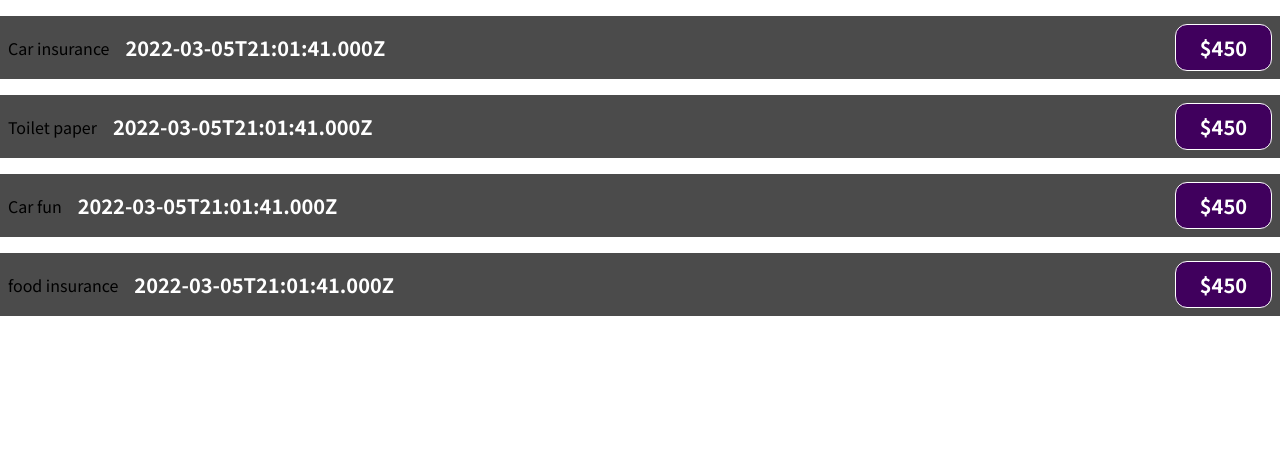
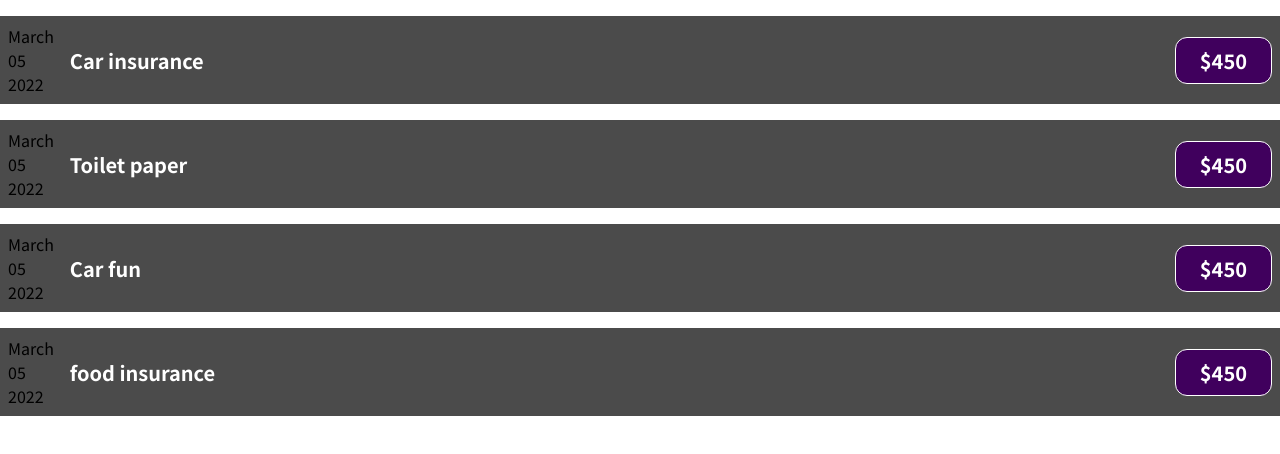
Before and after one commit to PrakatNeupane/expense-tracker-1, a React (Create React App) app: page / in a window 1280 px wide. Shown: the top 454 px of the page. Built offline with nearby package versions, Linux system fonts and the light colour scheme.

Commit message:
before splitting date component

```diff
--- a/src/components/Expenses/ExpenseItem.js
+++ b/src/components/Expenses/ExpenseItem.js
@@ -2,11 +2,18 @@
 import "./ExpenseItem.css";
 
 export const ExpenseItem = (props) => {
+  const month = props.date.toLocaleString("en-US", { month: "long" });
+  const year = props.date.getFullYear();
+  const day = props.date.toLocaleString("en-US", { day: "2-digit" });
   return (
     <div className="expense-item">
-      <div>{props.title}</div>
+      <div>
+        <div>{month}</div>
+        <div>{day}</div>
+        <div>{year}</div>
+      </div>
       <div className="expense-item__description">
-        <h2>{props.date.toISOString()}</h2>
+        <h2>{props.title}</h2>
         <div className="expense-item__price">${props.amount}</div>
       </div>
     </div>
```
Also changed, not shown: src/components/Expenses/ExpenseDate.js (added, +7 -0 lines), 1 other file (tests, documents, lock files or other folders).
